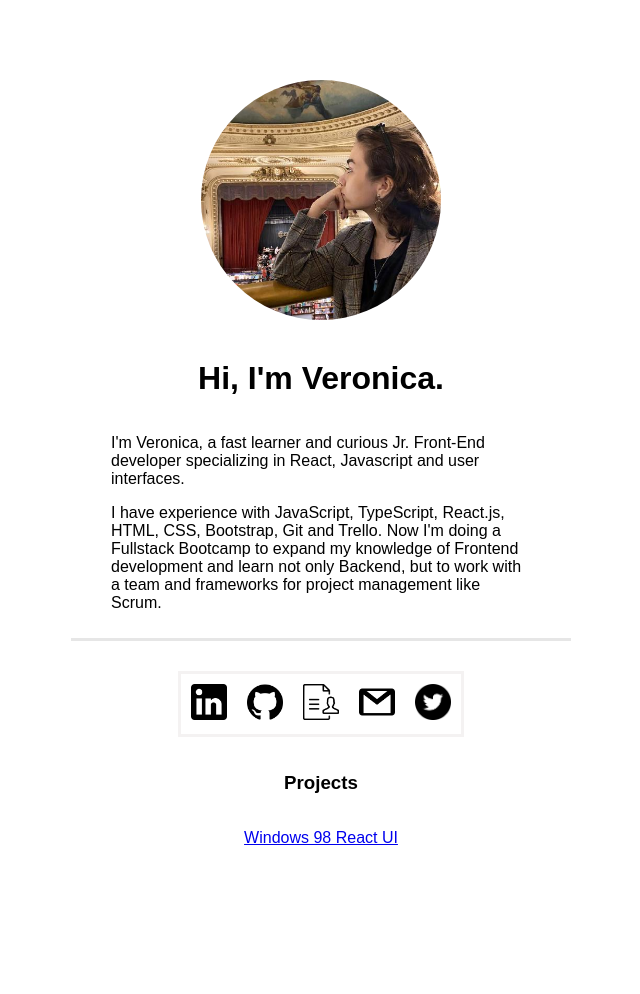
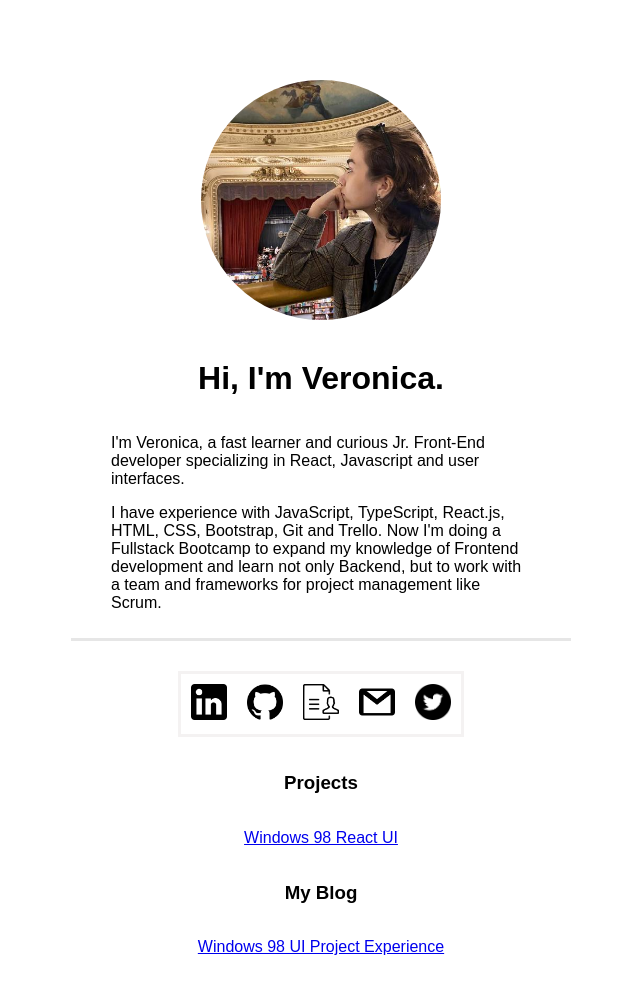
Before and after one commit to veronicadip/veronicadip.github.io, an Eleventy site: page index.html in a window 1280 px wide. Shown: the whole page, without its empty margins (319-959 px from the left). Before the commit the page ends 913 px from the top, so only its background shows below. Built offline with nearby package versions, Linux system fonts and the light colour scheme; Eleventy itself is replaced by a stand-in of ours; files that its build step writes are made by us from their sources.

Commit message:
feat - new post for my blog

```diff
--- a/index.html
+++ b/index.html
@@ -67,3 +67,9 @@ layout: principal.njk
     >
   </li>
 </ul>
+<h3>My Blog</h3>
+<ul style="list-style-type: none">
+  <li>
+    <a href="/blog/blogs/1">Windows 98 UI Project Experience</a>
+  </li>
+</ul>
```
Also changed, not shown: blog/home.md (added, +11 -0 lines), blog/blogs/1/1.md (renamed from blog/1.md).
